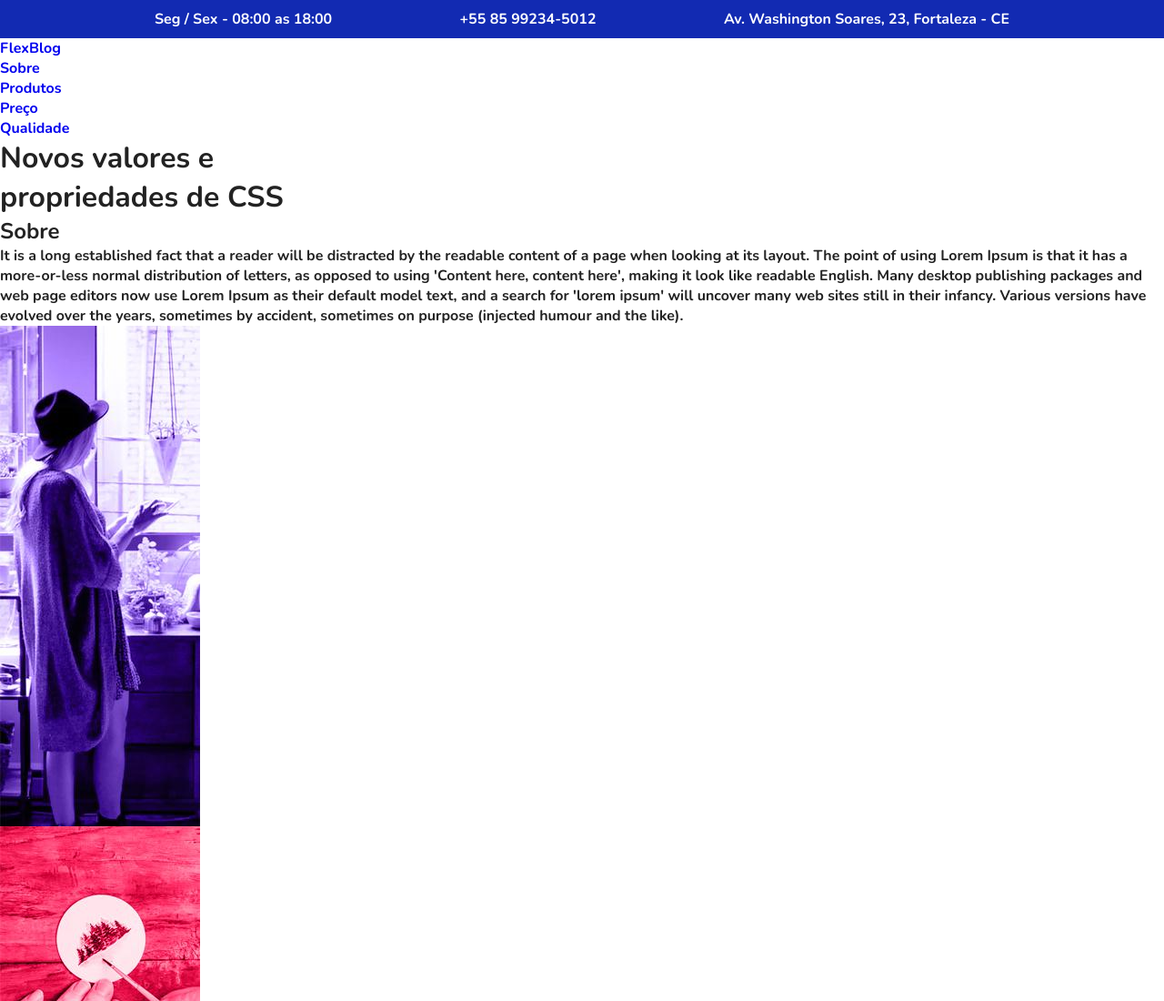
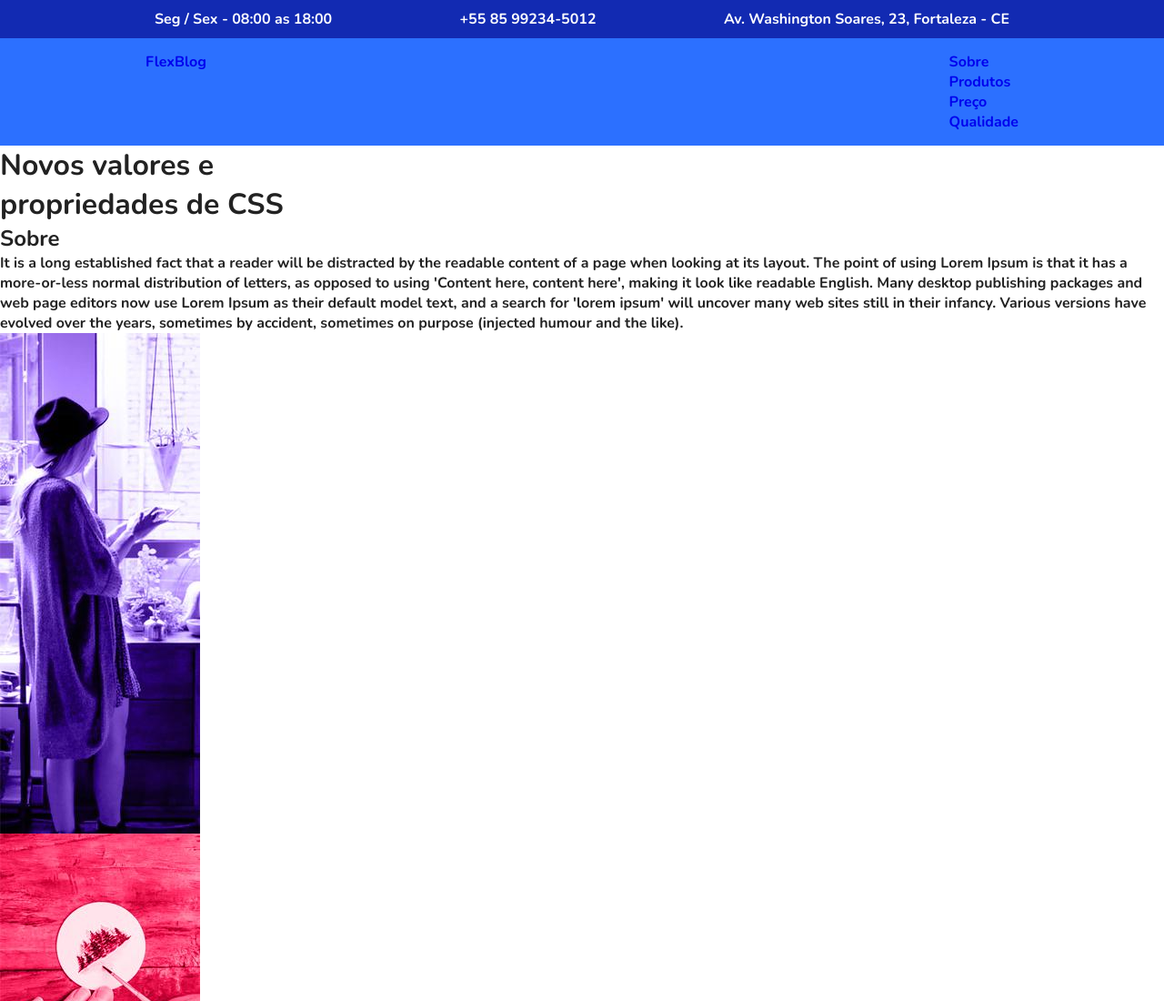
Before and after one commit to israelsantana01/flexblog, a plain HTML site: page index.html in a window 1280 px wide. Shown: the top 1100 px of the page at 91% size. Drawn offline with nearby package versions, Linux system fonts and the light colour scheme.

Commit message:
Begin the menu style

```diff
--- a/style.css
+++ b/style.css
@@ -46,3 +46,17 @@ img {
 .superinfo-bg a {
   color: white;
 }
+
+/* Menu */
+.menu-bg {
+  background-color: #2c70ff;
+}
+
+.menu {
+  max-width: 960px;
+  display: flex;
+  margin: 0 auto;
+  padding: 15px 0;
+  flex-wrap: wrap;
+  justify-content: space-between;
+}
```
